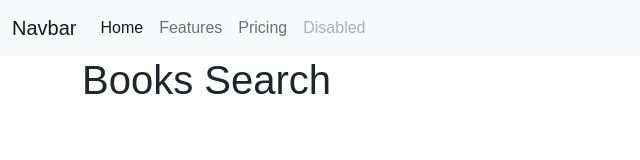
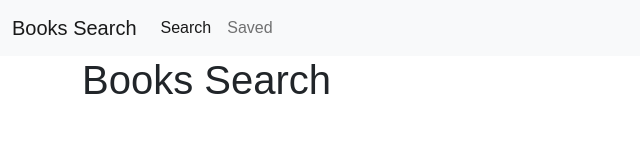
Before and after one commit to Conanas/books-search, a React (Create React App) app in the folder client/: page / in a window 1280 px wide. Shown: the top 160 px of the page, without its empty margins (0-640 px from the left). Built offline with nearby package versions, Linux system fonts and the light colour scheme.

Commit message:
tidied up navbar

```diff
--- a/client/src/components/Navbar/index.js
+++ b/client/src/components/Navbar/index.js
@@ -4,16 +4,14 @@ export default function Navbar() {
   return (
     <nav className="navbar navbar-expand-lg navbar-light bg-light">
       <div className="container-fluid">
-        <a className="navbar-brand" href="#">Navbar</a>
+        <a className="navbar-brand" href="/">Books Search</a>
         <button className="navbar-toggler" type="button" data-bs-toggle="collapse" data-bs-target="#navbarNavAltMarkup" aria-controls="navbarNavAltMarkup" aria-expanded="false" aria-label="Toggle navigation">
           <span className="navbar-toggler-icon"></span>
         </button>
         <div className="collapse navbar-collapse" id="navbarNavAltMarkup">
           <div className="navbar-nav">
-            <a className="nav-link active" aria-current="page" href="#">Home</a>
-            <a className="nav-link" href="#">Features</a>
-            <a className="nav-link" href="#">Pricing</a>
-            <a className="nav-link disabled" href="#" tabindex="-1" aria-disabled="true">Disabled</a>
+            <a className="nav-link active" aria-current="page" href="/">Search</a>
+            <a className="nav-link" href="/saved">Saved</a>
           </div>
         </div>
       </div>
```
